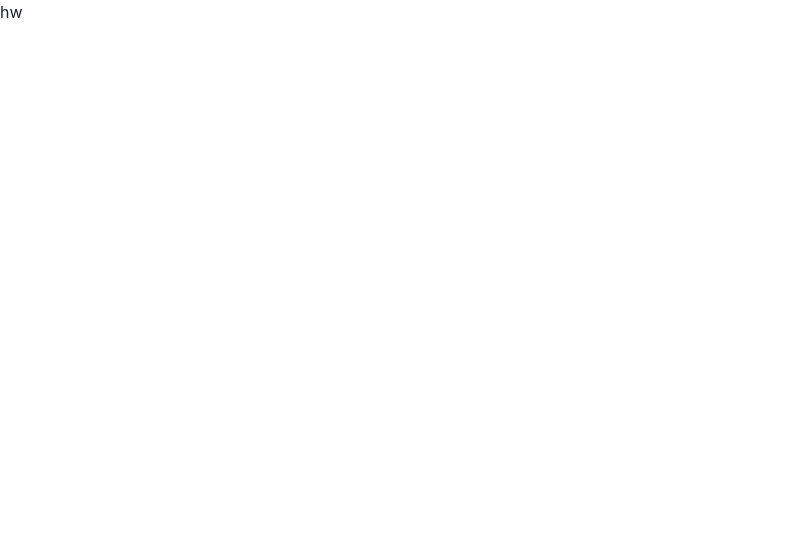
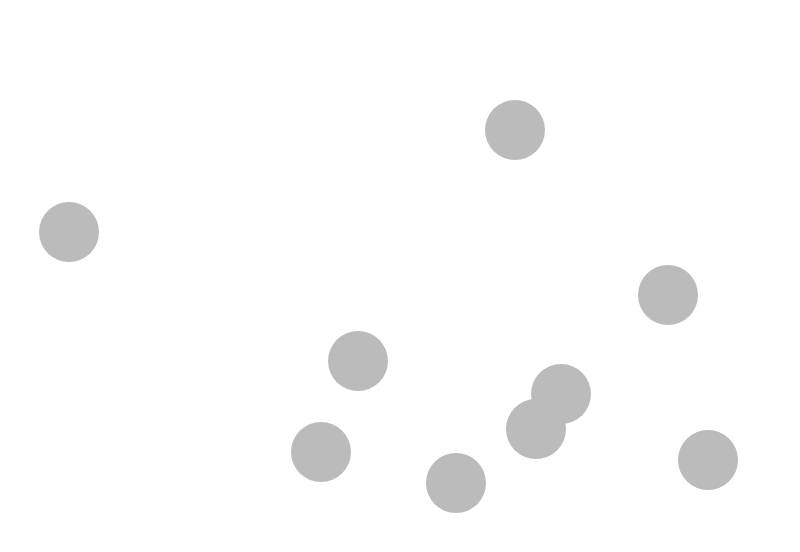
Before and after one commit to mmouhib/focus, a React (Create React App) app: page / in a window 1280 px wide. Shown: the top 552 px of the page, without its empty margins (0-800 px from the left). Built offline with nearby package versions, Linux system fonts and the light colour scheme.

Commit message:
circles showing

```diff
--- a/package.json
+++ b/package.json
@@ -13,11 +13,13 @@
     "@types/node": "^12.20.47",
     "@types/react": "^16.14.24",
     "@types/react-dom": "^16.9.14",
+    "@types/styled-components": "^5.1.24",
     "framer-motion": "^4.1.17",
     "react": "^17.0.2",
     "react-dom": "^17.0.2",
     "react-icons": "^3.11.0",
     "react-scripts": "5.0.0",
+    "styled-components": "^5.3.3",
     "typescript": "^4.6.2",
     "web-vitals": "^0.2.4"
   },
--- a/public/index.html
+++ b/public/index.html
@@ -6,7 +6,6 @@
     <title>Focus</title>
   </head>
   <body>
-    <noscript>You need to enable JavaScript to run this app.</noscript>
     <div id="root"></div>
   </body>
 </html>
--- a/src/App.tsx
+++ b/src/App.tsx
@@ -1,6 +1,19 @@
 import * as React from 'react';
 import { ChakraProvider } from '@chakra-ui/react';
+import Clickable from './components/Clickable';
+
+const RandomPosition = (min: number, max: number): string => {
+	return (Math.floor(Math.random() * max) + min).toString();
+};
 
 export default function () {
-	return <ChakraProvider>hw</ChakraProvider>;
+	return (
+		<ChakraProvider>
+			{[1, 2, 3, 4, 5, 4, 54, 54, 5].map((element, index) => {
+				let top: string = RandomPosition(10, 500) + 'px';
+				let left: string = RandomPosition(15, 700) + 'px';
+				return <Clickable key={index} top={top} left={left} />;
+			})}
+		</ChakraProvider>
+	);
 }
--- a/src/components/Clickable.tsx
+++ b/src/components/Clickable.tsx
@@ -0,0 +1,37 @@
+import React, { useState } from 'react';
+
+interface ClickableProps {
+	key: number;
+	top?: string;
+	bottom?: string;
+	right?: string;
+	left?: string;
+}
+
+export default function Clickable(props: ClickableProps): JSX.Element {
+	const [display, setDisplay] = useState<'inline' | 'none'>('inline');
+
+	let Styles: React.CSSProperties = {
+		height: '60px',
+		width: '60px',
+		backgroundColor: '#bbb',
+		borderRadius: '50%',
+		position: 'absolute',
+		display: display,
+	};
+
+	return (
+		<div
+			style={{
+				top: props.top,
+				left: props.left,
+				right: props.right,
+				bottom: props.bottom,
+				...Styles,
+			}}
+			onClick={() => {
+				setDisplay('none');
+			}}
+		/>
+	);
+}
```
Also changed, not shown: 1 other file (tests, documents, lock files or other folders).
